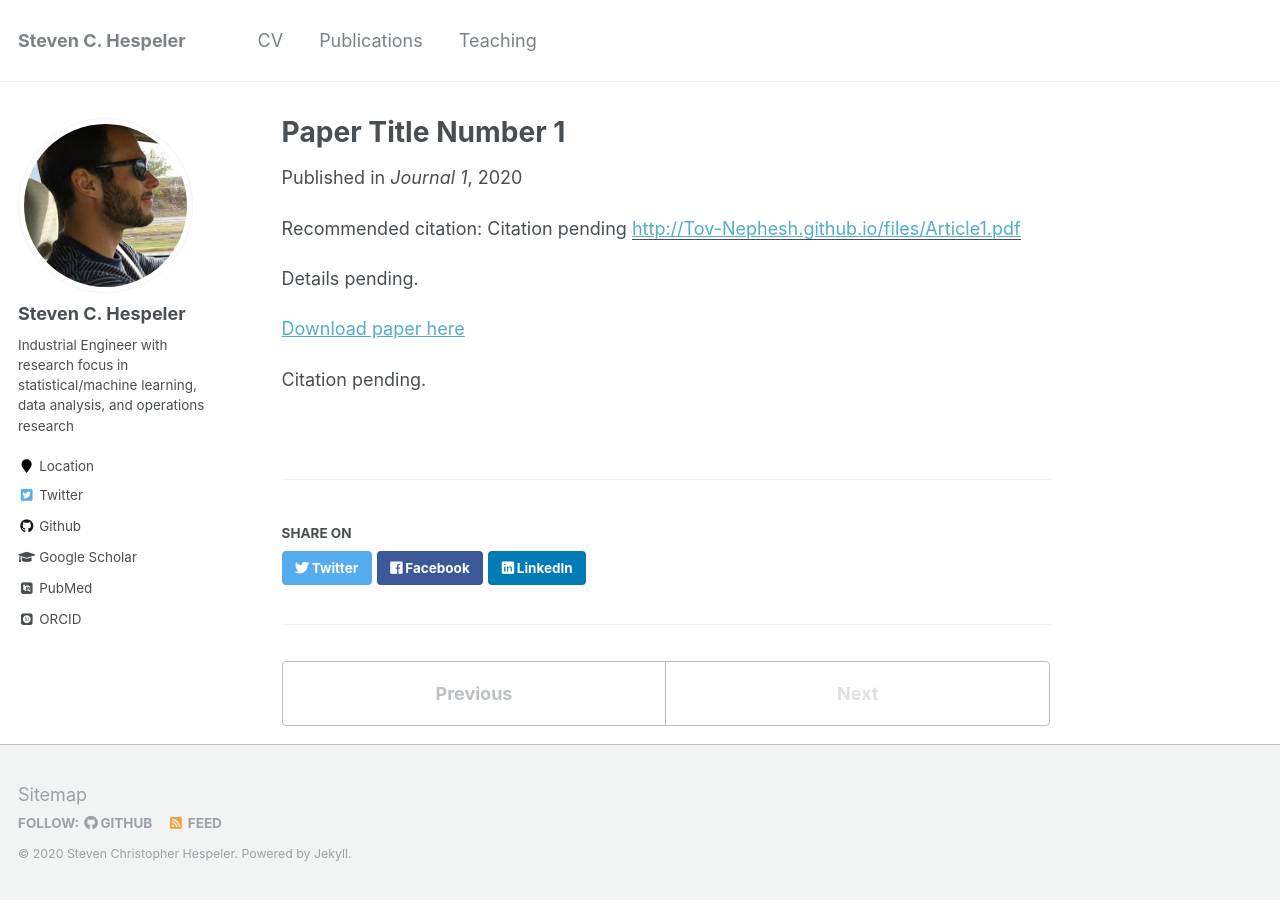
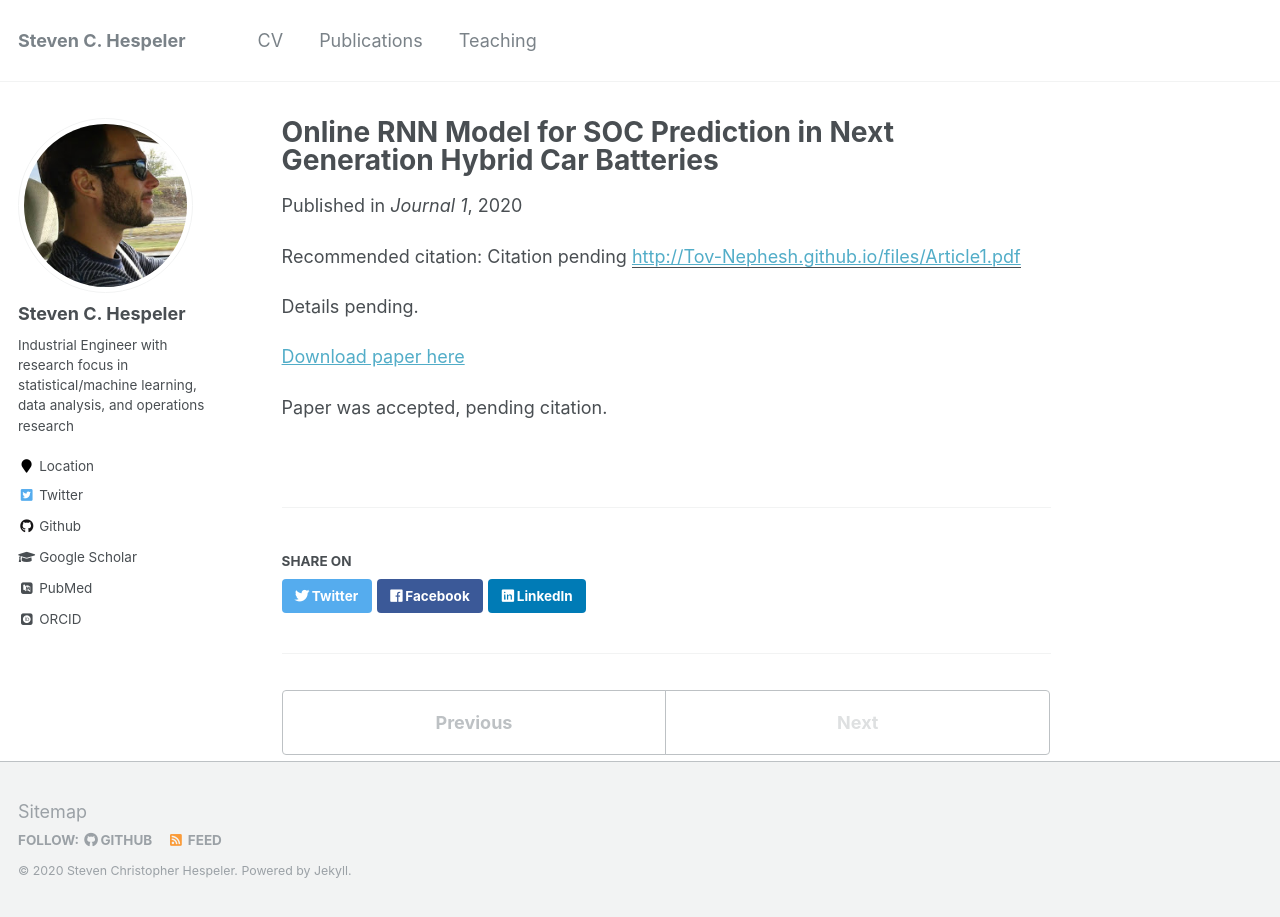
Before and after one commit to Tov-Nephesh/Tov-Nephesh.github.io, a Jekyll site: the page built from _publications/2009-10-01-paper-title-number-1.md, in a window 1280 px wide. Built offline with Jekyll 4.4.1, drawn with Linux system fonts in a browser that asks for light colours; some web fonts are replaced.

Commit message:
Update 2009-10-01-paper-title-number-1.md

```diff
--- a/_publications/2009-10-01-paper-title-number-1.md
+++ b/_publications/2009-10-01-paper-title-number-1.md
@@ -1,5 +1,5 @@
 ---
-title: "Paper Title Number 1"
+title: "Online RNN Model for SOC Prediction in Next Generation Hybrid Car Batteries"
 collection: publications
 permalink: /publication/2009-10-01-paper-title-number-1
 excerpt: 'This article was submitted for publication and details a Vanilla LSTM applied to a Battery This article was submitted for publication and details a Vanilla LSTM applied to a Battery time-series dataset'
@@ -12,4 +12,4 @@ Details pending.
 
 [Download paper here](http://Tov-Nephesh.github.io/files/Article1.pdf)
 
-Citation pending.
+Paper was accepted, pending citation.
```
